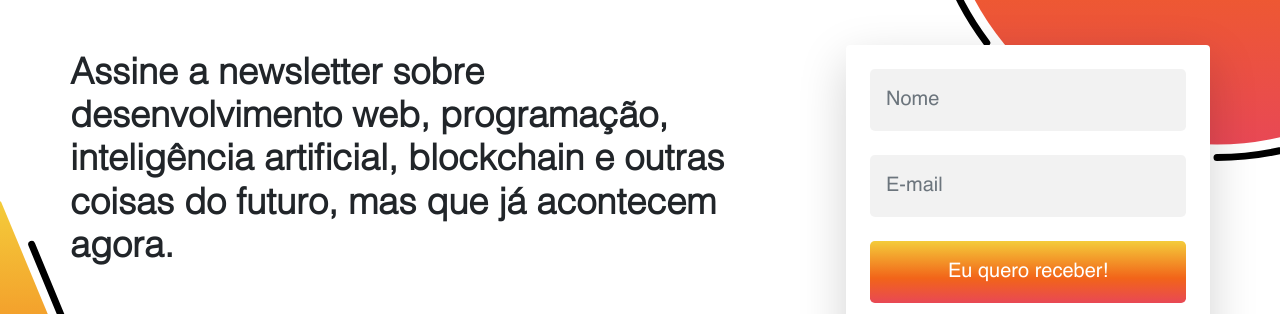
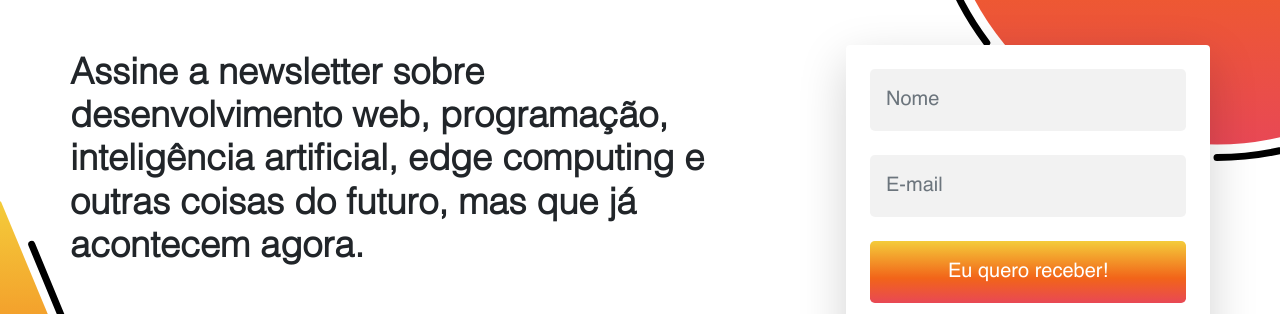
Before and after one commit to bohr-io/news, a plain HTML site: page index.html in a window 1280 px wide. Shown: the part 131-445 px from the top of the page. Drawn offline with nearby package versions, Linux system fonts and the light colour scheme.

Commit message:
Update landing page text

```diff
--- a/index.html
+++ b/index.html
@@ -36,7 +36,7 @@
                       mb-lg-5 mb-3
                     "
                   >
-                    Assine a newsletter sobre desenvolvimento web, programação, inteligência artificial, blockchain e outras coisas do futuro, mas que já acontecem agora.
+                    Assine a newsletter sobre desenvolvimento web, programação, inteligência artificial, edge computing e outras coisas do futuro, mas que já acontecem agora.
                   </h1>
                   <p class="landing-text mb-lg-2 mb-5">
                     Com a <strong>news•bohr.io</strong> você ficará por dentro de tudo o que é
```
